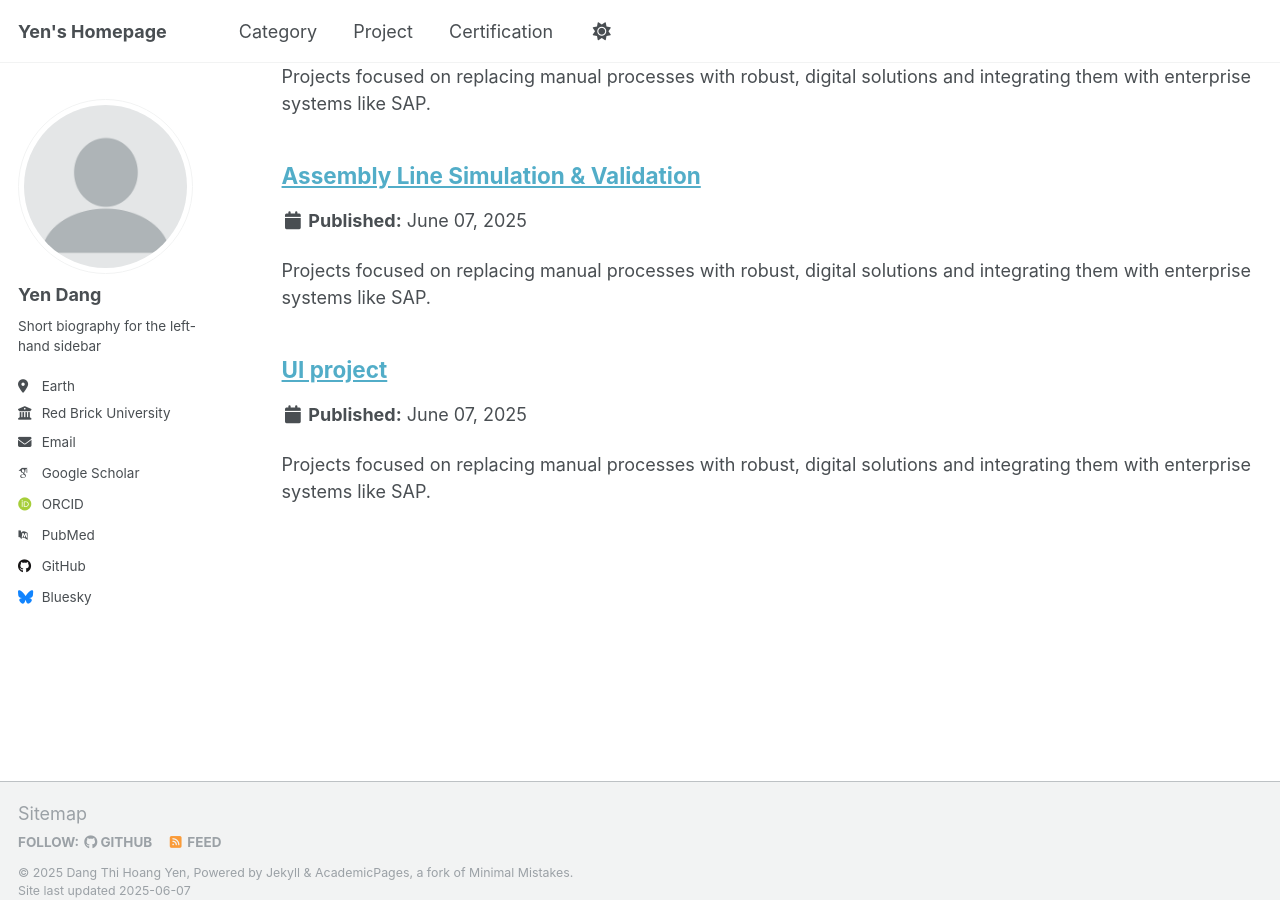
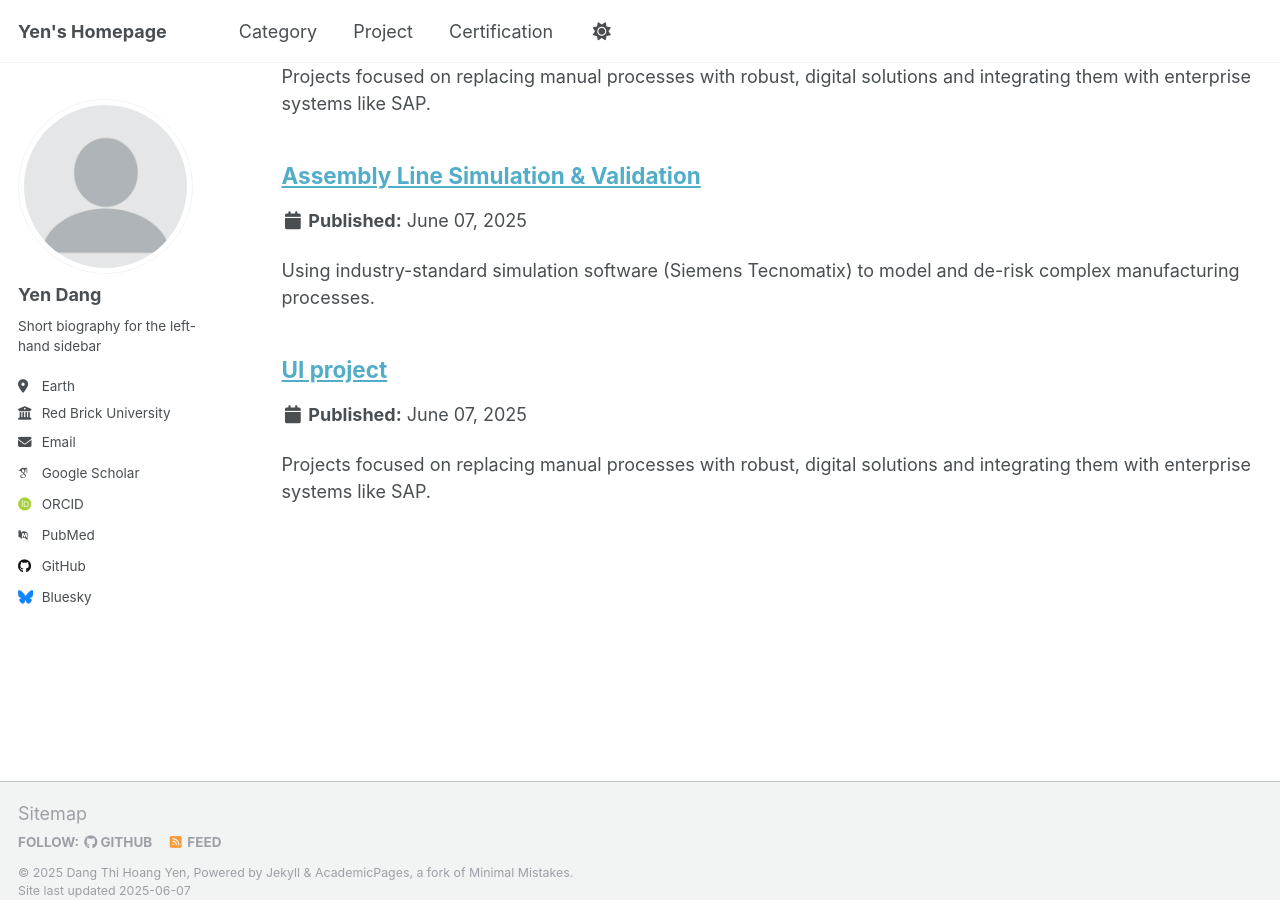
Before and after one commit to yen010390/yen010390.github.io, a Jekyll site: the page built from _pages/project.md, in a window 1280 px wide and 900 px high, scrolled down 1760 px. Built offline with Jekyll 4.4.1, drawn with Linux system fonts in a browser that asks for light colours; some web fonts are replaced.

Commit message:
Update c04-Simulation.md

```diff
--- a/_project/c04-Simulation.md
+++ b/_project/c04-Simulation.md
@@ -1,6 +1,6 @@
 ---
 title: "Assembly Line Simulation & Validation"
-excerpt: "Projects focused on replacing manual processes with robust, digital solutions and integrating them with enterprise systems like SAP."
+excerpt: "Using industry-standard simulation software (Siemens Tecnomatix) to model and de-risk complex manufacturing processes."
 collection: project
 category: "Category 4: Advanced Process Analysis & Simulation"
 tag: ["Process Simulation", "Siemens Tecnomatix", "System Validation", "Process Analysis", "Takttime"]
```
